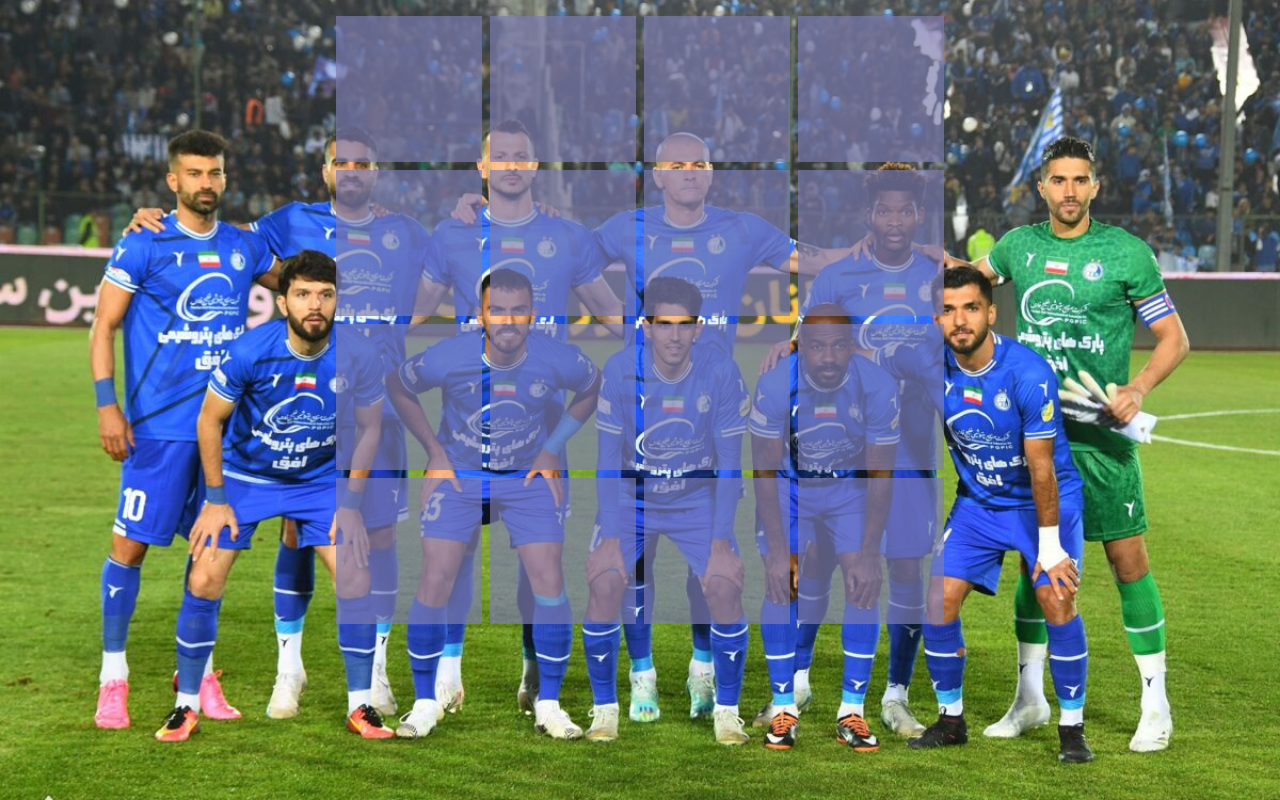
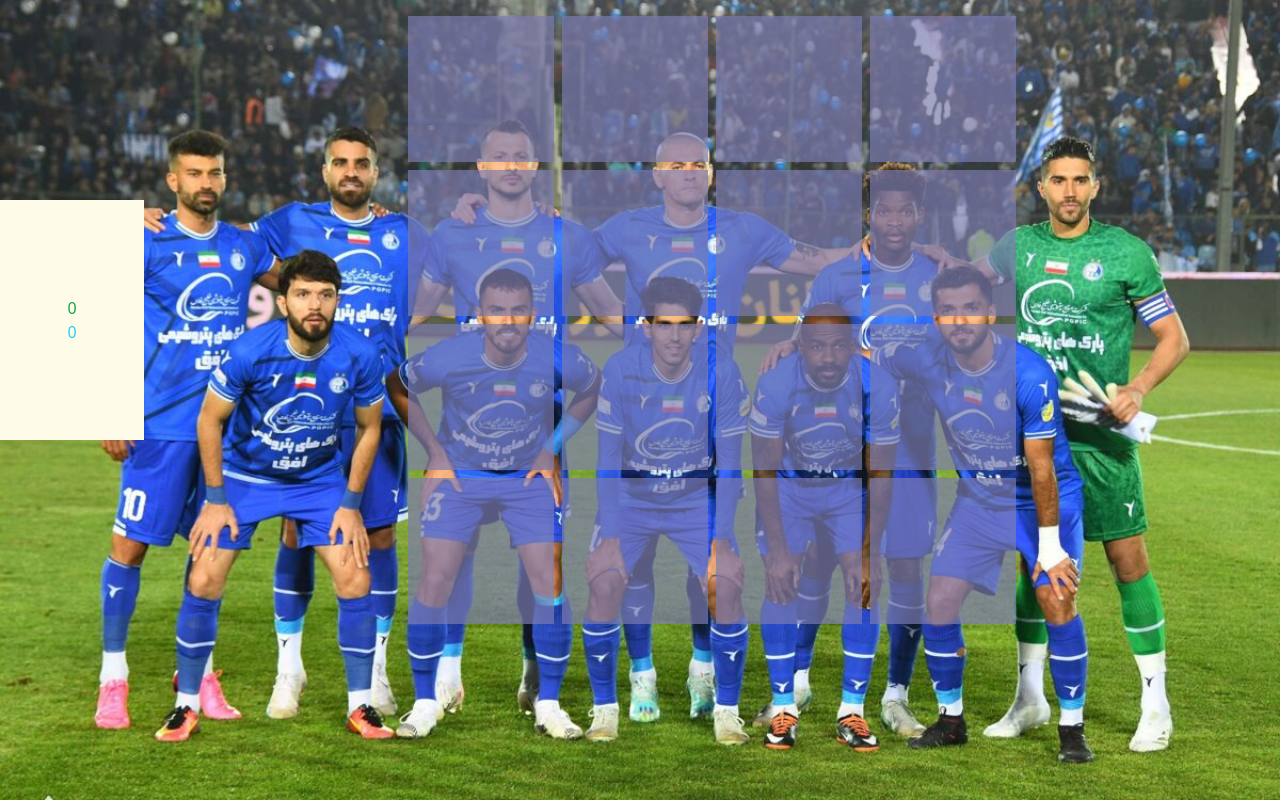
Before and after one commit to pedrammm068/gems.303, a website: page src/index.html in a window 1280 px wide. Drawn offline with Linux system fonts and the light colour scheme.

Commit message:
end fix project

```diff
--- a/src/index.html
+++ b/src/index.html
@@ -12,16 +12,15 @@
 
 </head>
 <body id="body">
-    <div id="root">
-        <!-- <div class="bg-yellow-50 w-full max-w-40 text-center  flex flex-col items-center justify-center ">
+    <div id="root" class="md:flex md:items-center">
+        <div class=" flex flex-col items-center justify-center bg-yellow-50 w-full md:h-60 md:max-w-36 text-center  ">
     <p id="correct" class="text-green-600">0</p>
     <p id="los" class="text-cyan-400">0</p>
-        </div> -->
+        </div>
 
 
 
-
-    <div id="co" class="grid justify-center grid-cols-4  gap-2 max-w-screen-sm mx-auto p-4  ">
+    <div id="co" class="grid justify-center grid-cols-4 w-full  gap-2 max-w-screen-sm mx-auto p-4  ">
         <div class="box"> <img src="./imges/رندر-آرش-رضاوند-2.png" alt="" width=""></div>
         <div class="box"> <img src="./imges/رندر-آرش-رضاوند-2.png" alt="" width=""></div>
         <div class="box"> <img src="./imges/رندر-پیتسو-موسیمانه-1.png" alt=""></div>
--- a/src/main.js
+++ b/src/main.js
@@ -34,7 +34,7 @@ let woring = 0
 let correct = 0
 let los = 0
 function upScore() {
-    correctScore.innerHTML = correct
+    correctScore.innerHTML =  correct
  losScore.innerHTML = los
 
 }
```
Also changed, not shown: src/output.css.
